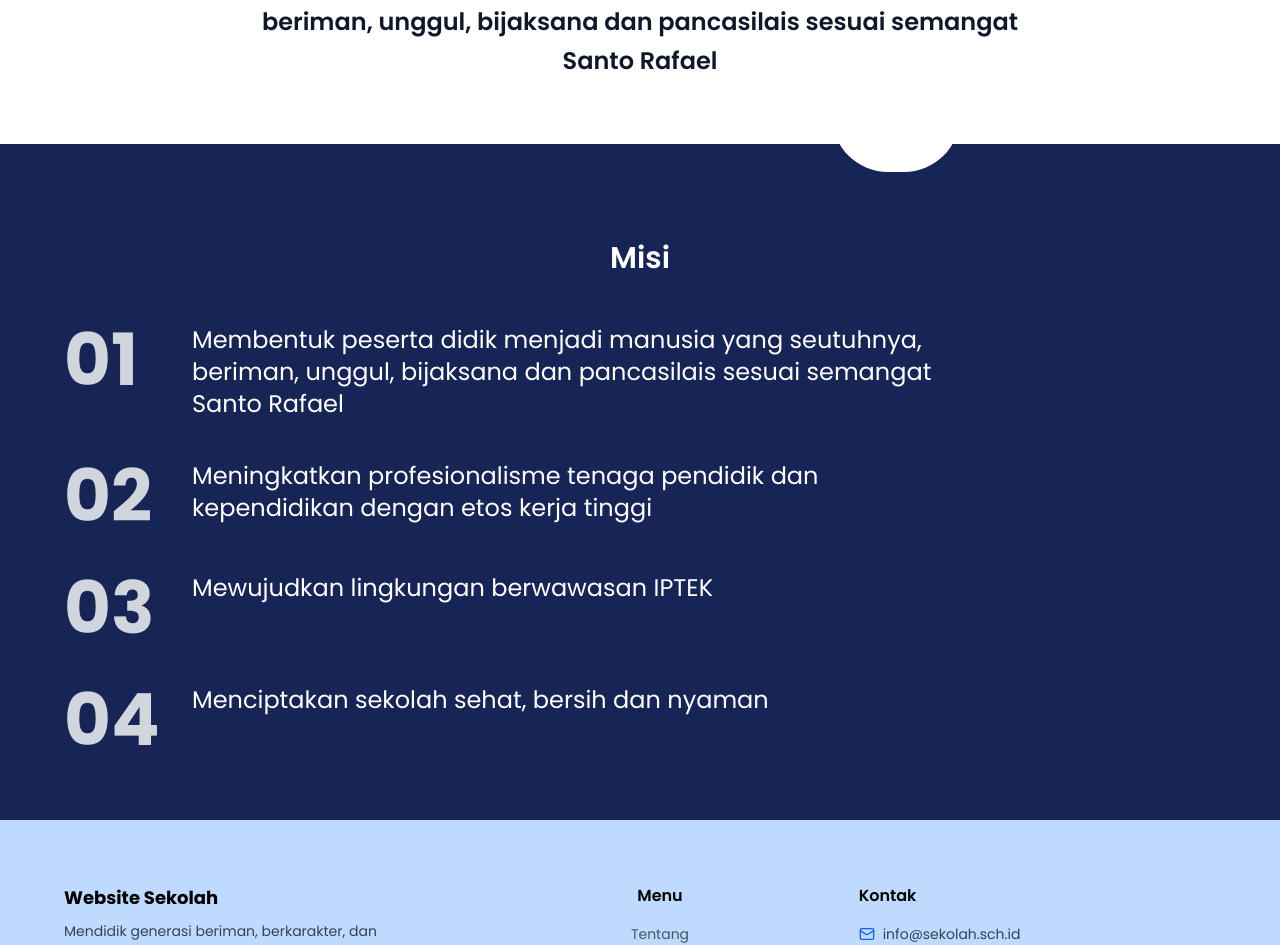
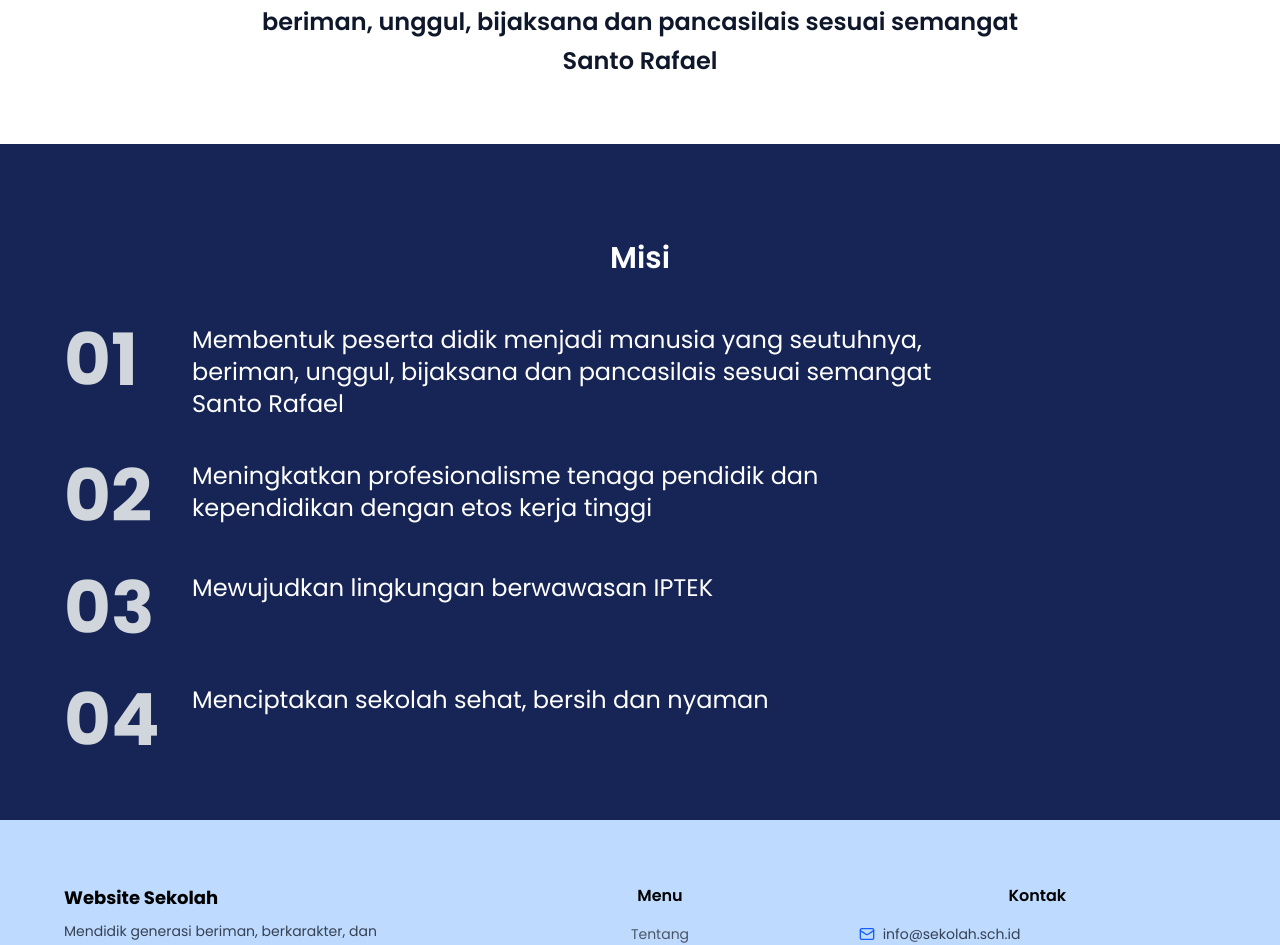
Before and after one commit to mrco23/rpl, a React (Vite) app in the folder fe/: page /visi-misi in a window 1280 px wide. Shown: the part 353-1298 px from the top of the page. Built offline with nearby package versions, Linux system fonts and the light colour scheme; no server answers.

Commit message:
fix-tampilan visi misi

```diff
--- a/fe/src/components/common/Footer.jsx
+++ b/fe/src/components/common/Footer.jsx
@@ -66,8 +66,8 @@ function Footer({ profile }) {
 
           {/* KOLOM 3: Kontak */}
           <div>
-            <h3 className="font-semibold mb-4">Kontak</h3>
-            <ul className="space-y-3 text-sm text-gray-700">
+            <h3 className="font-semibold text-center mb-4">Kontak</h3>
+            <ul className="space-y-3  text-sm text-gray-700">
               <li className="flex items-center gap-2">
                 <Mail size={16} className="text-blue-600" />
                 <span>{profile?.email || "info@sekolah.sch.id"}</span>
--- a/fe/src/pages/public/VisiMisiPage.jsx
+++ b/fe/src/pages/public/VisiMisiPage.jsx
@@ -39,11 +39,6 @@ function VisiMisiPage() {
           </p>
         </section>
         <section className="relative bg-blue-950 text-white pt-24 pb-16 px-6">
-          <div
-            className="absolute top-0 left-[70%] -translate-x-1/2 -translate-y-1/2
-                  w-32 h-14 bg-white rounded-b-full"
-          ></div>
-
           <h2 className="text-3xl font-semibold text-center mb-12">Misi</h2>
 
           <div className="max-w-4xl ml-10 space-y-10">
```
